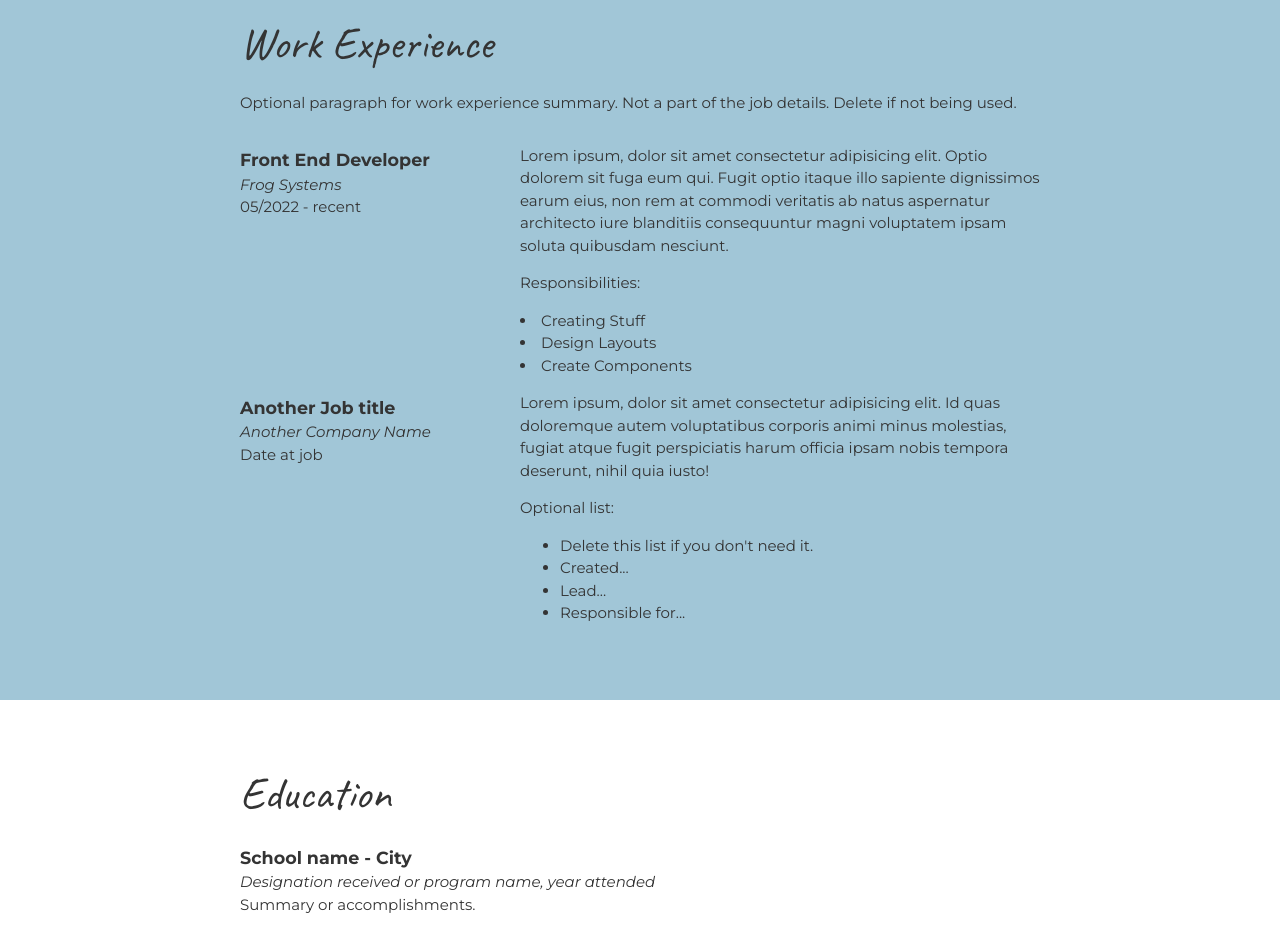
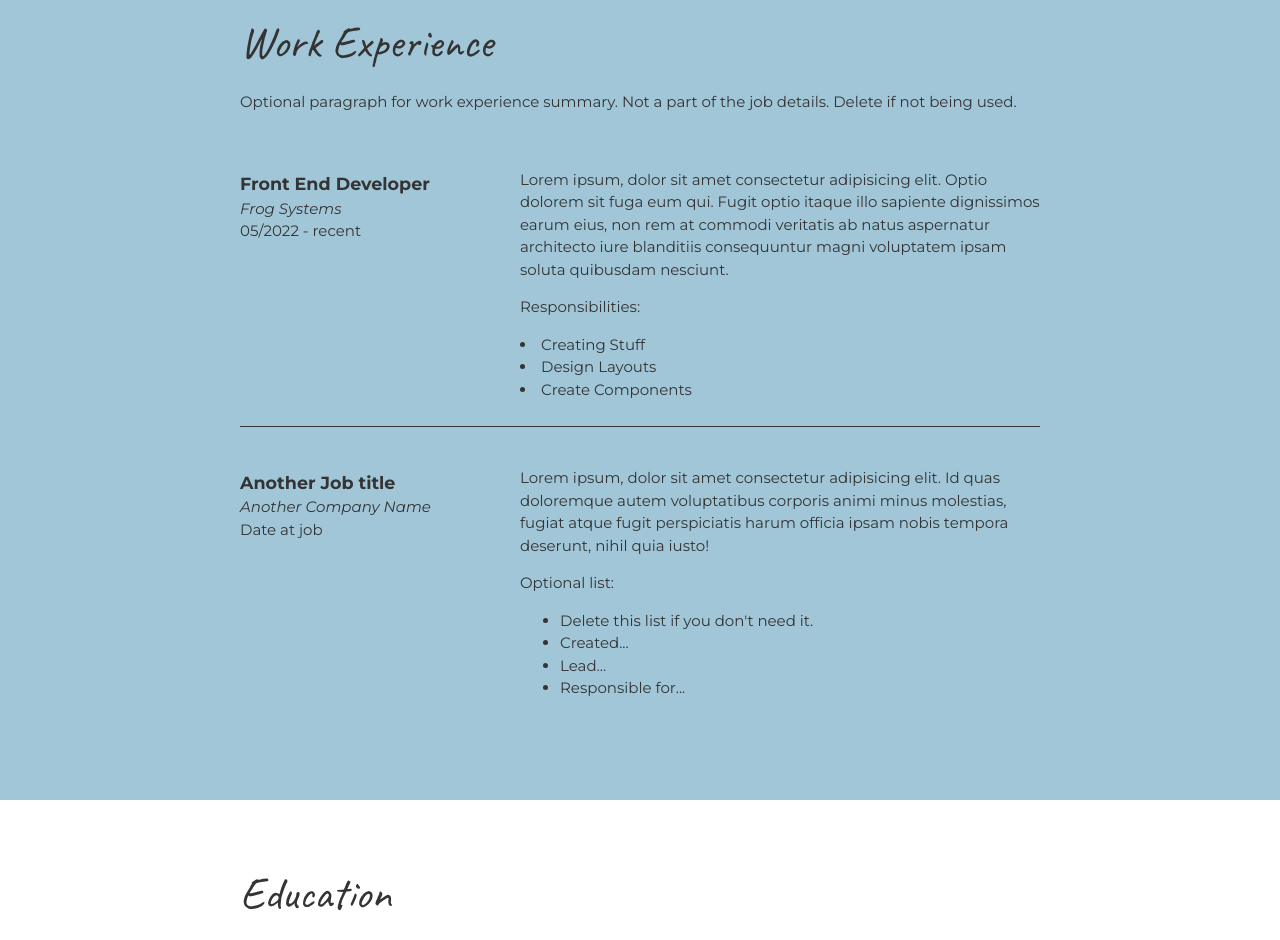
Before and after one commit to Pici1985/css-portfolio-project-linkedin, a plain HTML site: page index.html in a window 1280 px wide. Shown: the part 1960-2900 px from the top of the page. Drawn offline with Linux system fonts and the light colour scheme.

Commit message:
Bottom borders
bottom borders removed from last of type elements

```diff
--- a/css/style.css
+++ b/css/style.css
@@ -81,6 +81,14 @@ h3 {
     margin: 0;
 }
 
+.divider > section {
+    border-bottom: 1px solid #343434;
+    padding: 25px 0;
+}
+
+.divider > section:last-of-type {
+    border-bottom: none;
+}
 .content-wrap {
     width: 800px;
     margin: 0px auto;
@@ -125,7 +133,6 @@ header {
 
 .project-item {
     overflow: hidden;
-    border-bottom: 1px solid #343434;
     padding: 25px 0;
 }
 
--- a/index.html
+++ b/index.html
@@ -24,7 +24,7 @@
 
       <!-- ********************  PROJECTS / PORTFOLIO  ********************* -->
       <section class="projects">
-        <div class="content-wrap">
+        <div class="content-wrap divider">
           <h2>Featured Projects</h2>
           <p>Optional paragraph for the Projects summary. Delete if not being used.</p>
 
@@ -55,7 +55,7 @@
 
       <!-- ***********************  WORK EXPERIENCE  *********************** -->
       <section class="work-experience">
-        <div class="content-wrap item-details">
+        <div class="content-wrap item-details divider">
           <h2>Work Experience</h2>
           <p>Optional paragraph for work experience summary. Not a part of the job details. Delete if not being used.</p>
 
```
